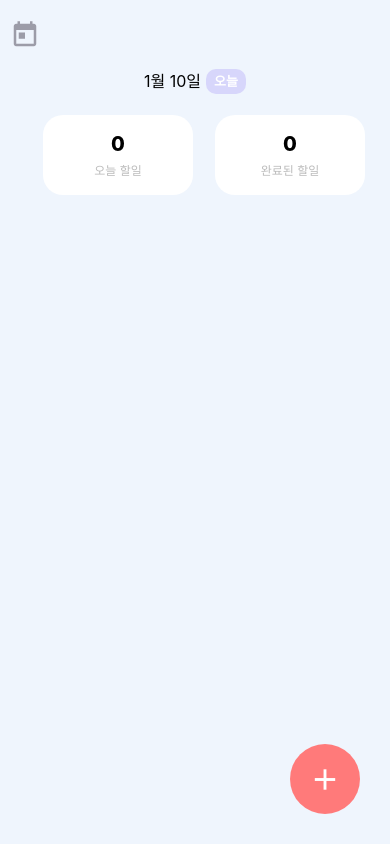
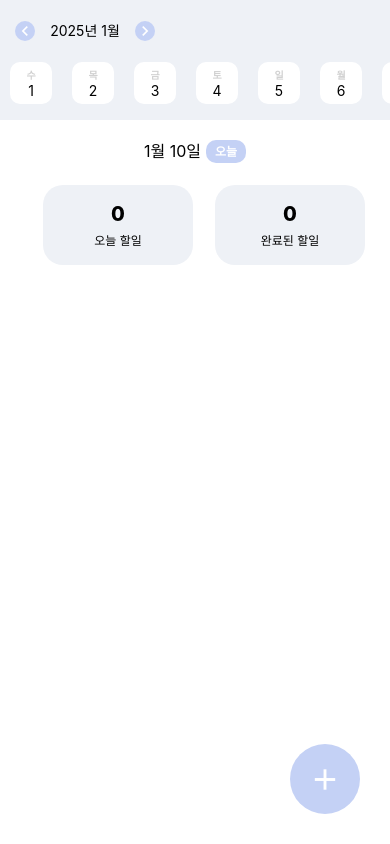
Before and after one commit to jizero1/todo, a React Native app: screen / in a window 390 px wide. Shown: the top 844 px of the page. Built offline with nearby package versions, Linux system fonts and the light colour scheme.

Commit message:
'오늘'표시부분 수정중

```diff
--- a/App.js
+++ b/App.js
@@ -17,37 +17,36 @@ const App = () => {
     const nowYear = selectedDate.getFullYear();
     const nowDate = selectedDate.getDate();
 
-    const dateCheck = selectedDate.getFullYear() === year && selectedDate.getMonth() === month && selectedDate.getDate() === dateDay;
+    // const dateCheck = selectedDate.getFullYear() === year && selectedDate.getMonth() === month && selectedDate.getDate() === dateDay;
+    const isToday = selectedDate.getFullYear() === year && selectedDate.getMonth() === month && selectedDate.getDate() === dateDay;
     const dateText = nowMonth + "월 " + nowDate + "일";
 
     // ------------------------ 달력 아이콘 ------------------------ //
-    const CalendarIcon = () => {
-        const calendarView = () => {
-            setCalendarViewClick(!calendarViewClick);
-        }
-        return (
-            <View style={styles.calendarIconContainer}>
-                <TouchableOpacity onPress={calendarView} style={styles.calendarView}><Icon name="today" size={30} color="#9C9CA8"></Icon></TouchableOpacity>
-            </View>
-        )
-    }
+    // const CalendarIcon = () => {
+    //     const calendarView = () => {
+    //         setCalendarViewClick(!calendarViewClick);
+    //     }
+    //     return (
+    //         <View style={styles.calendarIconContainer}>
+    //             <TouchableOpacity onPress={calendarView} style={styles.calendarView}><Icon name="today" size={30} color="#9C9CA8"></Icon></TouchableOpacity>
+    //         </View>
+    //     )
+    // }
 
 
     // const [days,setDays] = useState([]); 대신 useMemo를 사용하여 날짜배열 관리
     const days = useMemo(() => {
-
-
         const firstDay = new Date(nowYear, nowMonth, 1); // 해당 월의 1일 객체를 반환
         const lastDay = new Date(nowYear, nowMonth + 1, 0); // 해당 월의 마지막날 객체를 반환
         const firstDate = firstDay.getDate(); // 1 이라는 날짜값만 반환
         const lastDate = lastDay.getDate(); // 마지막 날짜값만 반환
 
-        const newDays = []; // 날짜를 저장할 빈 배열생성
+        const days = []; // 날짜를 저장할 빈 배열생성
         for (let i = firstDate; i <= lastDate; i++) {
-            newDays.push(i); // 1일부터 마지막날까지 배열에 추가
+            days.push(i); // 1일부터 마지막날까지 배열에 추가
         }
         // setDays(newDays); // days 배열안에 1일부터 마지막날까지 날짜가 저장된 newDays를 저장
-        return newDays;
+        return days;
     }, [selectedDate]);
 
     // ------------------------ 달력 ------------------------ //
@@ -56,18 +55,18 @@ const App = () => {
         // const [days, setDays] = useState([]);
 
         // 월 변경 함수 ( < > 누르면 direction값에 따라 월 변경 )
-        const changeMonth = (direction) => {
+        const changeMonth = useCallback((direction) => {
             const newDate = new Date(selectedDate); // newDate라는 새로운 날짜객체 생성후, 현재 날짜값을 복붙
             newDate.setMonth(newDate.getMonth() + direction); // setMonth는 월을 설정하는 Date객체의 내장함수
             setSelectedDate(newDate); // 변경된 월을 selectedDate에 저장
-        };
+        });
 
         // 날짜 선택 함수 ( 클릭한 날짜를 selectedDate에 저장 )
-        const handleDateClick = (day) => {
+        const handleDateClick = useCallback((day) => {
             const newDate = new Date(selectedDate); // newDate라는 새로운 날짜객체 생성
             newDate.setDate(day); // 클릭한 날짜를 newDate객체에 저장
             setSelectedDate(newDate); // 저장된 날짜를 selectedDate에 저장
-        }
+        });
 
         // ( selectedDate의 값이 바뀔때마다 실행되는 ) 달력 체인지
         // useEffect(() => {
@@ -88,7 +87,7 @@ const App = () => {
 
 
         return (
-            calendarViewClick && (
+
                 <View style={styles.calendarContainer}>
                     <View style={styles.calendarTodayContainer}>
                         <TouchableOpacity onPress={() => changeMonth(-1)} style={styles.calendarTodayLeftRight}><Icon name="chevron-left" size={20} color="#FFFFFF"></Icon></TouchableOpacity>
@@ -112,7 +111,7 @@ const App = () => {
                                 }
                                 return (
                                     <TouchableOpacity key={day} onPress={() => handleDateClick(day)}>
-                                        <View key={day} style={[styles.calendarDate, dateDay === day && year === selectedDate.getFullYear() && month === selectedDate.getMonth() ? { backgroundColor: '#D7D6FB'} : { backgroundColor: '#FFFFFF' }]}>
+                                        <View key={day} style={[styles.calendarDate, dateDay === day && year === selectedDate.getFullYear() && month === selectedDate.getMonth() ? { backgroundColor: '#C4D1F5'} : { backgroundColor: '#FFFFFF' }]}>
                                             <Text style={[styles.calendarDayText, , dateDay === day && year === selectedDate.getFullYear() && month === selectedDate.getMonth() ? {color: '#FFFFFF'} : {color: '#D1D1D1'}]}>{dayText}</Text>
                                             <Text style={styles.calendarDateText}>{day}</Text>
                                         </View>
@@ -125,7 +124,7 @@ const App = () => {
                     </ScrollView>
                 </View>
             )
-        )
+
     }
 
     // ------------------------ 현재 날짜 표시 & 할일 갯수 표시 ------------------------ //
@@ -139,7 +138,7 @@ const App = () => {
             <View style={styles.TimeTextContainer}>
                 <View style={styles.TimeText}>
                     <Text style={styles.TimeTextDate}>{dateText}</Text>
-                    <TouchableOpacity style={[styles.nowDay, dateCheck ? { display: 'flex' } : { display: 'none' }]}><Text style={styles.nowDayText}>오늘</Text></TouchableOpacity>
+                    <TouchableOpacity style={[styles.nowDay, isToday ? { display: 'flex' } : { display: 'none' }]}><Text style={styles.nowDayText}>오늘</Text></TouchableOpacity>
                 </View>
                 <View style={styles.TodoBlockContainer}>
                     <View style={styles.TodoBlock}>
@@ -225,10 +224,10 @@ const App = () => {
 
         // 색상마다 id와 color값 저장
         const colorOptions = [
-            { id: 1, color: '#FFB8B8' },
-            { id: 2, color: '#FFF98B' },
-            { id: 3, color: '#CAF6BD' },
-            { id: 4, color: '#BDD3F6' },
+            { id: 1, color: '#FDF97F' },
+            { id: 2, color: '#C4F6B6' },
+            { id: 3, color: '#FFA8A0' },
+            { id: 4, color: '#DCBBFC' },
         ]
 
         return (
@@ -330,7 +329,7 @@ const App = () => {
 
     return (
         <View style={styles.mainContainer}>
-            <CalendarIcon></CalendarIcon>
+            {/* <CalendarIcon></CalendarIcon> */}
             <Calendar calendarViewClick={calendarViewClick}></Calendar>
             <TimeText></TimeText>
             <ToDoText todoList={todoList} toggleCheck={toggleCheck} removeTodo={removeTodo}></ToDoText>
@@ -344,7 +343,7 @@ const styles = StyleSheet.create({
     mainContainer: {
         flex: 1,
         alignItems: 'center',
-        backgroundColor: '#EFF5FD',
+        backgroundColor: 'white',
     },
     calendarIconContainer: {
         // flex: 1,
@@ -368,8 +367,8 @@ const styles = StyleSheet.create({
     },
     calendarContainer: {
         width: '100%',
-        height: 100,
-        backgroundColor: '#EFF5FD',
+        height: 120,
+        backgroundColor: '#EEF1F6',
     },
     calendarDateContainer: {
         flexDirection: 'row',
@@ -381,7 +380,7 @@ const styles = StyleSheet.create({
         justifyContent: 'space-between',
         alignItems: 'center',
         // marginBottom: 10,
-        marginTop: 10,
+        marginTop: 15,
         marginLeft: 10,
         borderRadius: 15,
         padding: 5,
@@ -389,7 +388,7 @@ const styles = StyleSheet.create({
     calendarTodayLeftRight: {
         width: 20,
         height: 20,
-        backgroundColor: '#D7D6FB',
+        backgroundColor: '#C4D1F5',
         textAlign: 'center',
         borderRadius: 10,
         marginTop: 2,
@@ -399,8 +398,8 @@ const styles = StyleSheet.create({
         fontSize: 14,
     },
     calendarDate: {
-        width: 40,
-        height: 40,
+        width: 42,
+        height: 42,
         backgroundColor: '#D7D6FB',
         borderRadius: 10, // 원 모양 만들기 위해 반지름 설정
         justifyContent: 'center', // 세로 중앙 정렬
@@ -425,7 +424,7 @@ const styles = StyleSheet.create({
         justifyContent: 'center',
         alignItems: 'center',
         flexDirection: 'column',
-        backgroundColor: '#EFF5FD',
+        // backgroundColor: '#EEEEEE',
     },
     TimeText: {
         width: '100%',
@@ -448,8 +447,8 @@ const styles = StyleSheet.create({
     },
     nowDay: {
         width: 40,
-        height: 25,
-        backgroundColor: '#D7D6FB',
+        height: 23,
+        backgroundColor: '#C4D1F5',
         marginLeft: 5,
         // textAlign: 'center',
         justifyContent: 'center',
@@ -462,7 +461,7 @@ const styles = StyleSheet.create({
     },
     nowDayText: {
         textAlign: 'center',
-        fontSize: 13,
+        fontSize: 12,
         fontWeight: '600',
         color : '#FFFFFF',
     },
@@ -476,20 +475,19 @@ const styles = StyleSheet.create({
         // marginRight: 10,
     },
     TodoBlock: {
+
         width: 150,
         height: 80,
         marginLeft: 20,
         marginRight: 2,  // 두 블록 사이 간격
-        backgroundColor: '#FFFFFF',  // 기본 색상
+        backgroundColor: '#EEF1F6',  // 기본 색상
         justifyContent: 'center',
         alignItems: 'center',
         borderRadius: 20,
-
-        // color: 'red',
     },
     TodoBlockText: {
         fontSize: 12,
-        color: '#BBBBBB',
+        // color: '#C4D1F5',
     },
     TodoBlockCount: {
         fontSize: 20,
@@ -501,9 +499,6 @@ const styles = StyleSheet.create({
         justifyContent: 'flex-end', // 오른쪽 끝으로 정렬
         alignItems: 'flex-start', // 위쪽 끝으로 정렬
         width: '100%',
-        // backgroundColor: 'grey',
-        // marginTop: 20, // 위쪽에서 떨어진 만큼 마진을 추가
-        // marginRight: 20, // 오른쪽에서 떨어진 만큼 마진을 추가
     },
     deleteBtn: {
         width: 50,
@@ -519,7 +514,8 @@ const styles = StyleSheet.create({
         width: '100%',
         height: '100%',
         // paddingHorizontal: 10,
-        backgroundColor: '#EFF5FD',
+        // backgroundColor: '#EEF1F6',
+        paddingTop: 10,
     },
     ToDoAdd: {
         width: '100%',
@@ -551,11 +547,11 @@ const styles = StyleSheet.create({
     },
     color: {
         width: 4,
-        height: 45,
+        height: 38,
         // backgroundColor: 'red',
         marginLeft: 15,
         marginRight: 0,
-        borderRadius: 10,
+        // borderRadius: 10,
     },
     AddModalContainer: {
         position: 'absolute',
@@ -568,7 +564,7 @@ const styles = StyleSheet.create({
         justifyContent: 'center',
         alignItems: 'center',
         // backgroundColor: '#D7D6FB',
-        backgroundColor: '#FF7A7A',
+        backgroundColor: '#C4D1F5',
         width: 70,
         height: 70,
         borderRadius: '100%',
@@ -654,7 +650,7 @@ const styles = StyleSheet.create({
     modalSave: {
         width: 50,
         height: 40,
-        backgroundColor: '#FF7A7A',
+        backgroundColor: '#C4D1F5',
         borderRadius: 10,
         justifyContent: 'center', // 세로로 중앙 정렬
         alignItems: 'center',
```
